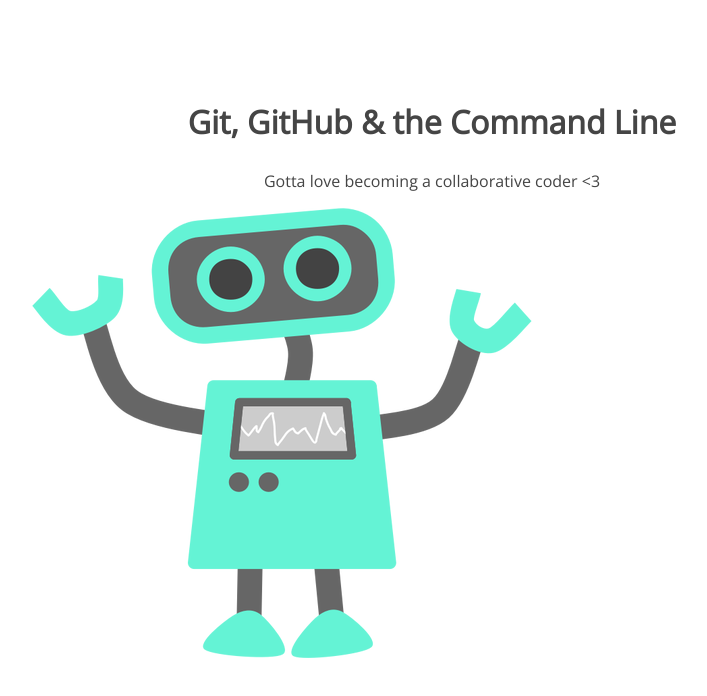
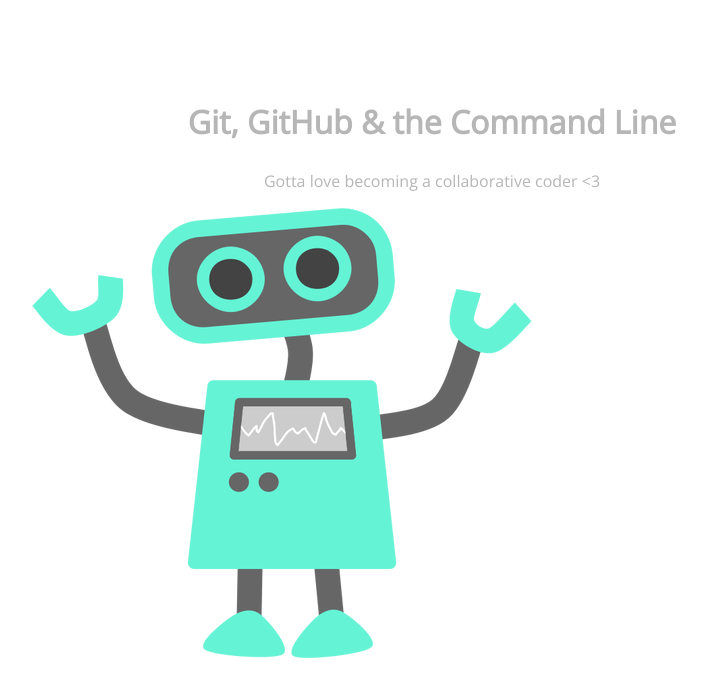
Before and after one commit to melanietrz/skillcrush-105, a plain HTML site: page index.html in a window 1280 px wide. Shown: the whole page, without its empty margins (208-915 px from the left). Drawn offline with nearby package versions, Linux system fonts and the light colour scheme.

Commit message:
changed header color

```diff
--- a/css/style.css
+++ b/css/style.css
@@ -5,7 +5,7 @@ section {
 section h1,
 section p {
 	text-align: center;
-	color: #454545;
+	color: #b6b6b6;
 }
 section h1 {
 	font: 32px 'Open Sans';
```
